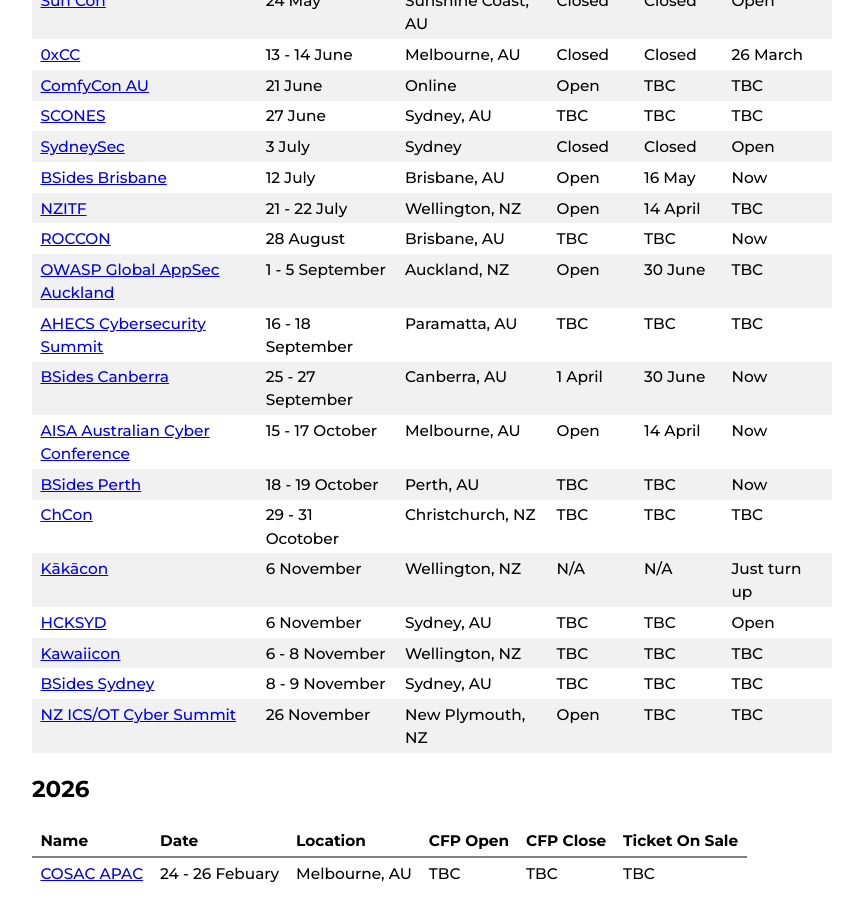
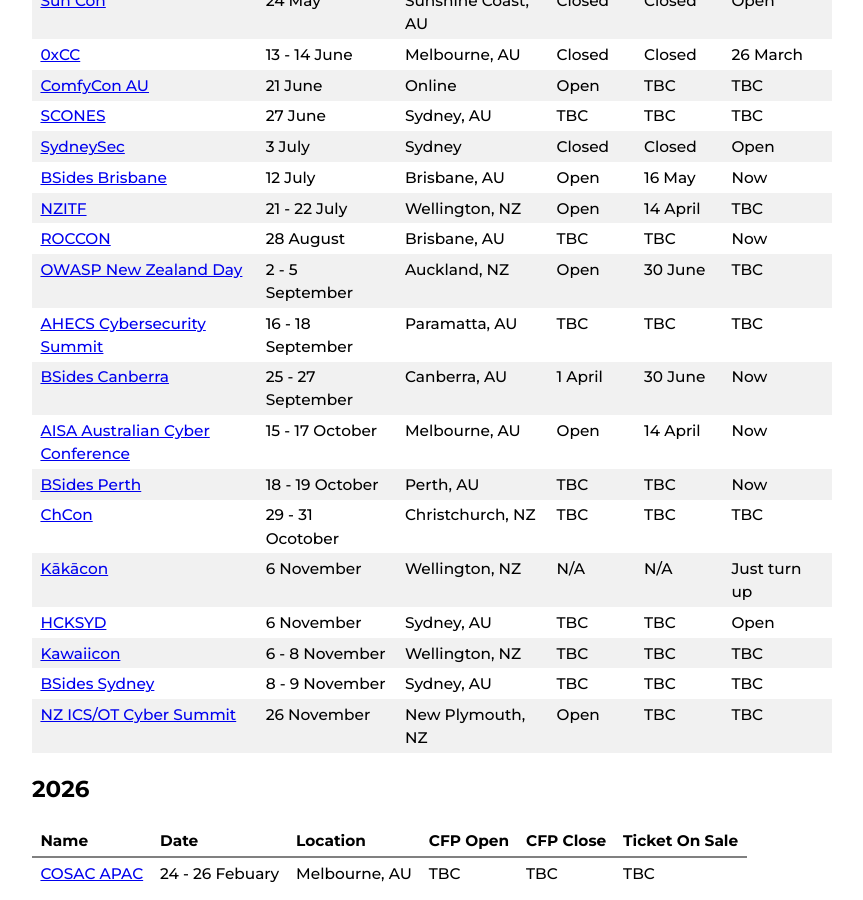
Before and after one commit to nzkarit/downundercons, a Jekyll site: the page built from index.markdown, in a window 1280 px wide and 900 px high, scrolled down 422 px. Shown: the whole window, without its empty margins (208-1071 px from the left). Built offline with Jekyll 4.4.1, drawn with Linux system fonts in a browser that asks for light colours.

Commit message:
Update index.markdown

```diff
--- a/index.markdown
+++ b/index.markdown
@@ -22,7 +22,7 @@ These are a list of hacker/infosec cons and meetups in the NZ and Aussie Area.
 | [BSides Brisbane](https://bsidesbrisbane.com/) | 12 July | Brisbane, AU | Open | 16 May | Now |
 | [NZITF](https://nzitf.org.nz/conference-details) | 21 - 22 July | Wellington, NZ | Open | 14 April | TBC |
 | [ROCCON](https://www.realmsofcyber.com/) | 28 August | Brisbane, AU | TBC | TBC | Now |
-| [OWASP Global AppSec Auckland](https://appsec.org.nz/conference/) | 1 - 5 September | Auckland, NZ | Open | 30 June | TBC |
+| [OWASP New Zealand Day](https://appsec.org.nz/conference/) | 2 - 5 September | Auckland, NZ | Open | 30 June | TBC |
 | [AHECS Cybersecurity Summit](https://www.ahecs.edu.au/events/ahecs-2025-cybersecurity-summit/) | 16 - 18 September | Paramatta, AU | TBC | TBC | TBC |
 | [BSides Canberra](https://www.bsidesau.com.au/) | 25 - 27 September | Canberra, AU | 1 April | 30 June | Now |
 | [AISA Australian Cyber Conference](https://www.cyberconference.com.au/) | 15 - 17 October | Melbourne, AU | Open | 14 April | Now |
```
